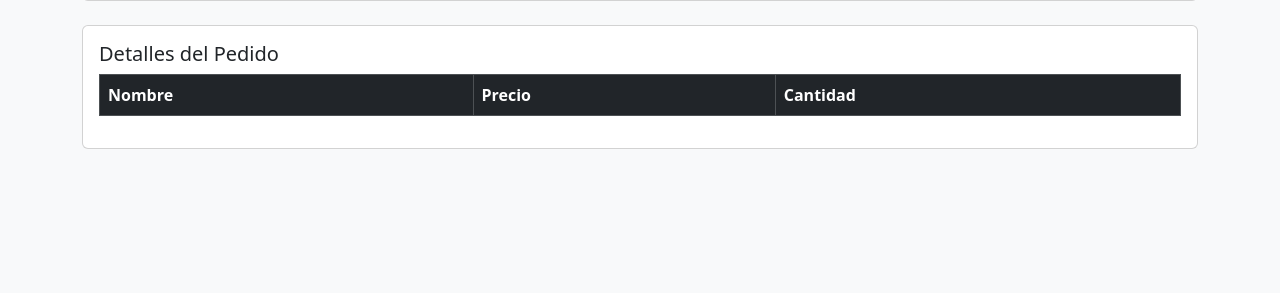
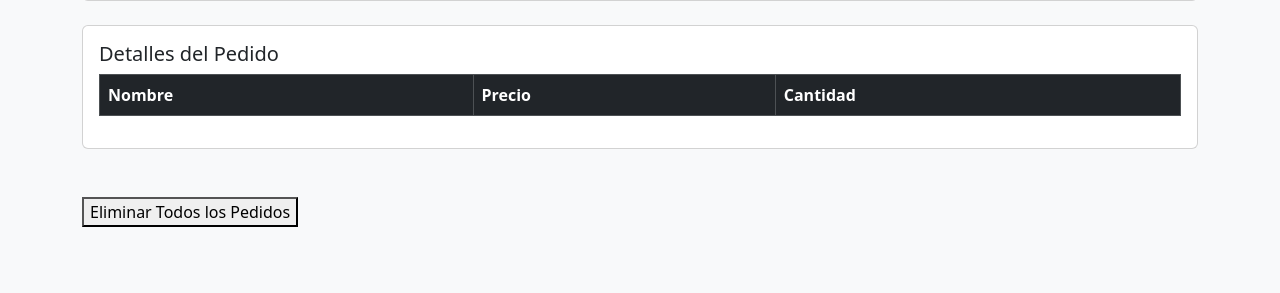
Before and after one commit to TheN1c0/Arct_pro_gsi, a Django app: page /administracion_pedidos/ in a window 1280 px wide. Shown: the part 484-777 px from the top of the page. Run offline with Django 5.2, Linux system fonts and the light colour scheme; lists and menus that the app fills with data are empty.

Commit message:
Se agregó el botón para solicitar eliminar todos los pedidos

```diff
--- a/SGIStockMaster/inventory_manager/templates/inventory_manager/SGI_administracion_pedidos.html
+++ b/SGIStockMaster/inventory_manager/templates/inventory_manager/SGI_administracion_pedidos.html
@@ -82,6 +82,8 @@
 
         <!-- Mensaje de éxito o error -->
         <div id="message" class="mt-4"></div>
+        <br>
+        <button onclick="eliminarPedidos()">Eliminar Todos los Pedidos</button>
     </div>
 
     <script>
@@ -226,6 +228,35 @@
 });
 
 
+    // Función que se ejecuta al hacer clic en el botón de eliminar
+    function eliminarPedidos() {
+            // Pide la contraseña
+            var password = prompt("Por favor ingresa la contraseña para eliminar todos los pedidos:");
+
+            // Verifica si la contraseña es correcta
+            if (password === "admin") {
+                // Si la contraseña es correcta, hace la solicitud API
+                fetch('http://127.0.0.1:8001/api/eliminar_pedidos/', {
+                    method: 'DELETE',  // Tipo de solicitud (DELETE para eliminar)
+                    headers: {
+                        'Content-Type': 'application/json',
+                    },
+                })
+                .then(response => response.json())
+                .then(data => {
+                    // Muestra un mensaje si la solicitud es exitosa
+                    alert(data.mensaje || "Pedidos eliminados exitosamente.");
+                })
+                .catch(error => {
+                    // Muestra un mensaje de error si algo sale mal
+                    alert("Error al eliminar los pedidos: " + error);
+                });
+            } else {
+                // Si la contraseña no es correcta
+                alert("Contraseña incorrecta. No se eliminaron los pedidos.");
+            }
+        }
+
         });
     </script>
 </body>
```
